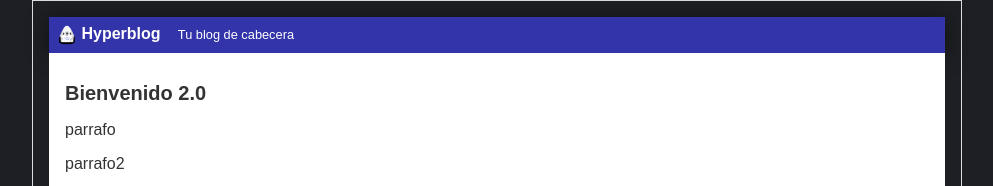
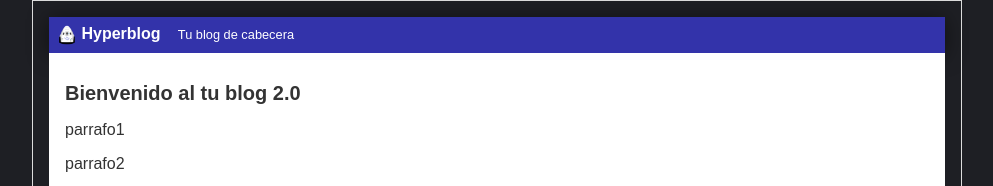
Before and after one commit to andres1521/HYPERBLOG, a plain HTML site: page index.html in a window 1280 px wide. Shown: the top 186 px of the page, without its empty margins (143-1136 px from the left). Drawn offline with Linux system fonts and the light colour scheme.

Commit message:
fix error

```diff
--- a/index.html
+++ b/index.html
@@ -15,8 +15,8 @@
             <span id="tagline">Tu blog de cabecera</span>
         </div>
         <div id="post">
-        <h1 h1>Bienvenido 2.0</h1>
-        <p>parrafo</p>
+        <h1 h1>Bienvenido al tu blog 2.0</h1>
+        <p>parrafo1</p>
         <p>parrafo2</p>
         <p>parrafo3</p>
         <p>parrafo4</p>
```
